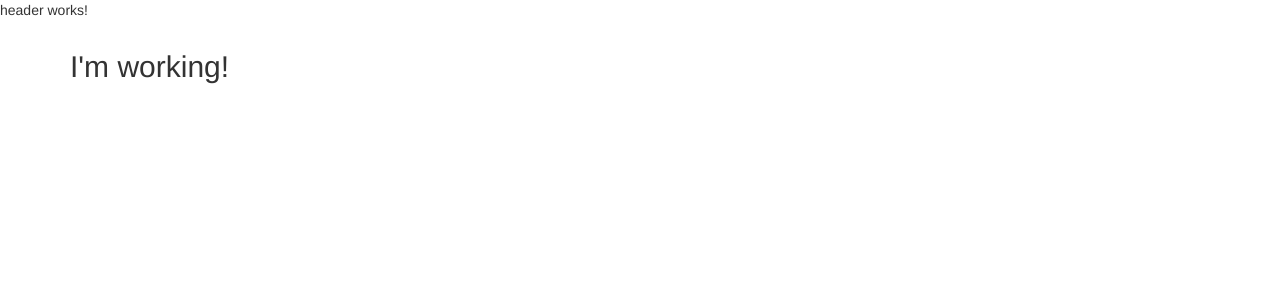
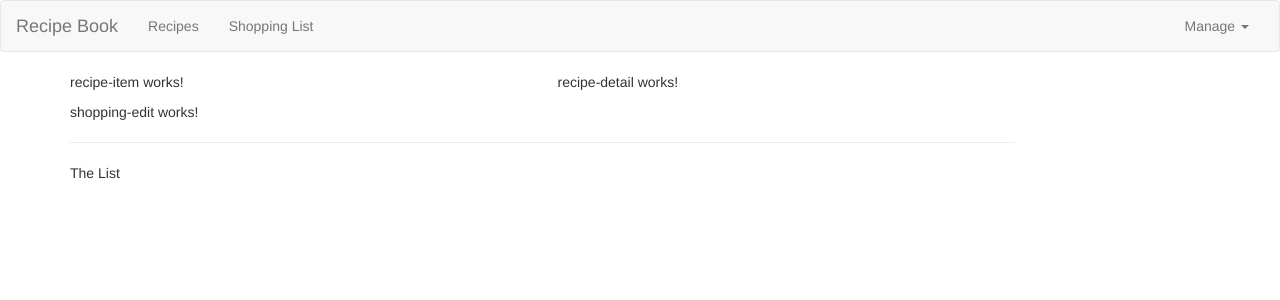
Before and after one commit to gpbacang/angular-recipeBook, an Angular app: page / in a window 1280 px wide. Shown: the top 300 px of the page. Built offline with nearby package versions, Linux system fonts and the light colour scheme.

Commit message:
Modify header component

```diff
--- a/src/app/app.component.html
+++ b/src/app/app.component.html
@@ -2,7 +2,8 @@
 <div class="container">
   <div class="row">
     <div class="col-md-12">
-      <h2>I'm working!</h2>
+      <rb-recipes></rb-recipes>
+      <rb-shopping-list></rb-shopping-list>
     </div>
   </div>
 </div>
--- a/src/app/header/header.component.html
+++ b/src/app/header/header.component.html
@@ -1,3 +1,23 @@
-<p>
-  header works!
-</p>
+<nav class="navbar navbar-default">
+  <div class="container-fluid">
+    <div class="navbar-header">
+      <a href="#" class="navbar-brand">Recipe Book</a>
+    </div>
+
+    <div class="collapse navbar-collapse">
+      <ul class="nav navbar-nav">
+        <li><a href="#">Recipes</a></li>
+        <li><a href="#">Shopping List</a></li>
+      </ul>
+      <ul class="nav navbar-nav navbar-right">
+        <li class="dropdown">
+          <a href="#" class="dropdown-toggle" role="button">Manage <span class="caret"></span></a>
+          <ul class="dropdown-menu">
+            <li><a href="#">Save</a></li>
+            <li><a href="#">Fetch Data</a></li>
+          </ul>
+        </li>
+      </ul>
+    </div>
+  </div>
+</nav>
--- a/src/app/recipes/recipe-list/recipe-list.component.html
+++ b/src/app/recipes/recipe-list/recipe-list.component.html
@@ -1,3 +1 @@
-<p>
-  recipe-list works!
-</p>
+<rb-recipe-item></rb-recipe-item>
--- a/src/app/recipes/recipes.component.html
+++ b/src/app/recipes/recipes.component.html
@@ -1,3 +1,8 @@
-<p>
-  recipes works!
-</p>
+<div class="row">
+  <div class="col-md-5">
+    <rb-recipe-list></rb-recipe-list>
+  </div>
+  <div class="col-md-7">
+    <rb-recipe-detail></rb-recipe-detail>
+  </div>
+</div>
--- a/src/app/shopping-list/shopping-list.component.html
+++ b/src/app/shopping-list/shopping-list.component.html
@@ -1,3 +1,7 @@
-<p>
-  shopping-list works!
-</p>
+<div class="row">
+  <div class="col-xs-10">
+    <rb-shopping-edit></rb-shopping-edit>
+    <hr>
+    <p>The List</p>
+  </div>
+</div>
```
